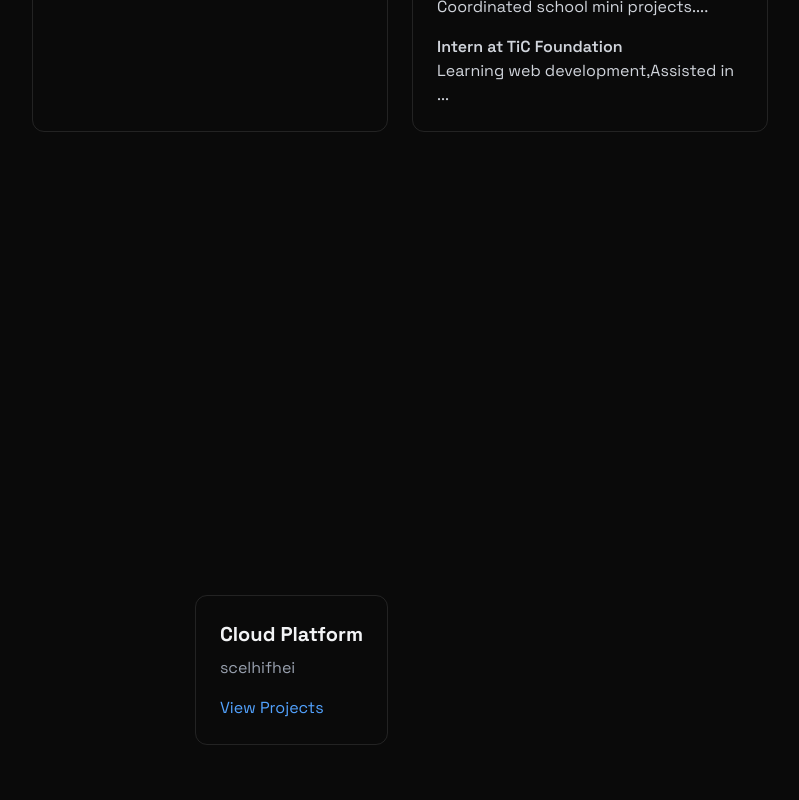
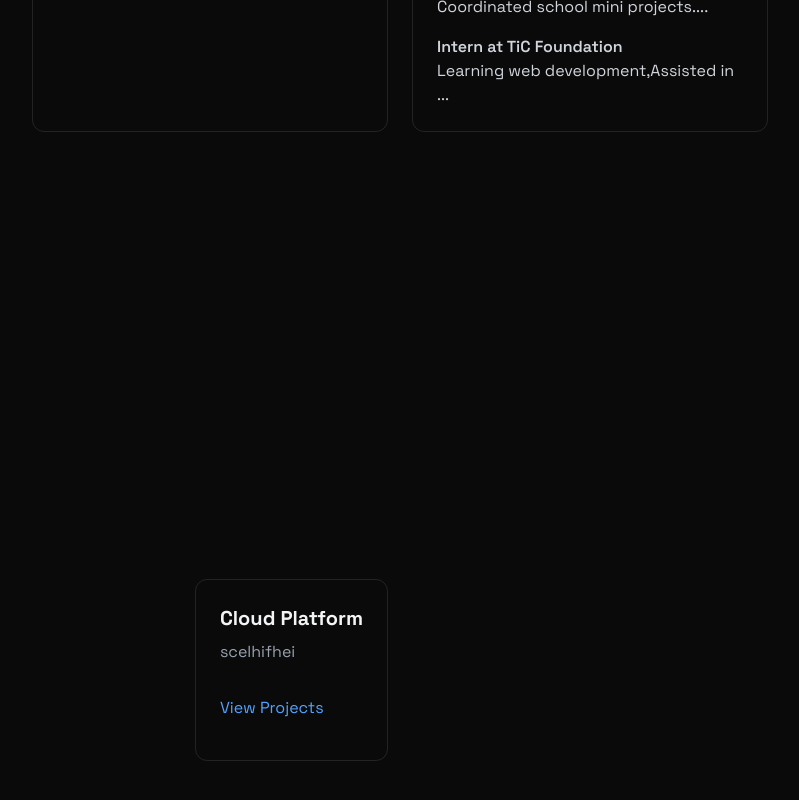
Before and after one commit to martinengo2108-collab/Learning_React_Js, a React (Vite) app in the folder Portfolio/: page / in a window 1280 px wide. Shown: the part 1364-2164 px from the top of the page, without its empty margins (240-1039 px from the left). Built offline with nearby package versions, Linux system fonts and the light colour scheme.

Commit message:
Refactor Projects component for improved layout of project links

```diff
--- a/Portfolio/src/components/sections/Project.jsx
+++ b/Portfolio/src/components/sections/Project.jsx
@@ -28,8 +28,10 @@ export const Projects = () => {
                                 </span>
                             })}
                         </div>
-                        <div>
-                            <a href="#" className="text-blue-400 hover:text-blue-300 transition-colors">
+                        <div
+                        className="flex justify-between items-center">
+                            <a
+                            href="#" className="text-blue-400 hover:text-blue-300 transition-colors my-4">
                                 {" "}
                                 View Projects {" "}</a>
                         </div>
```
